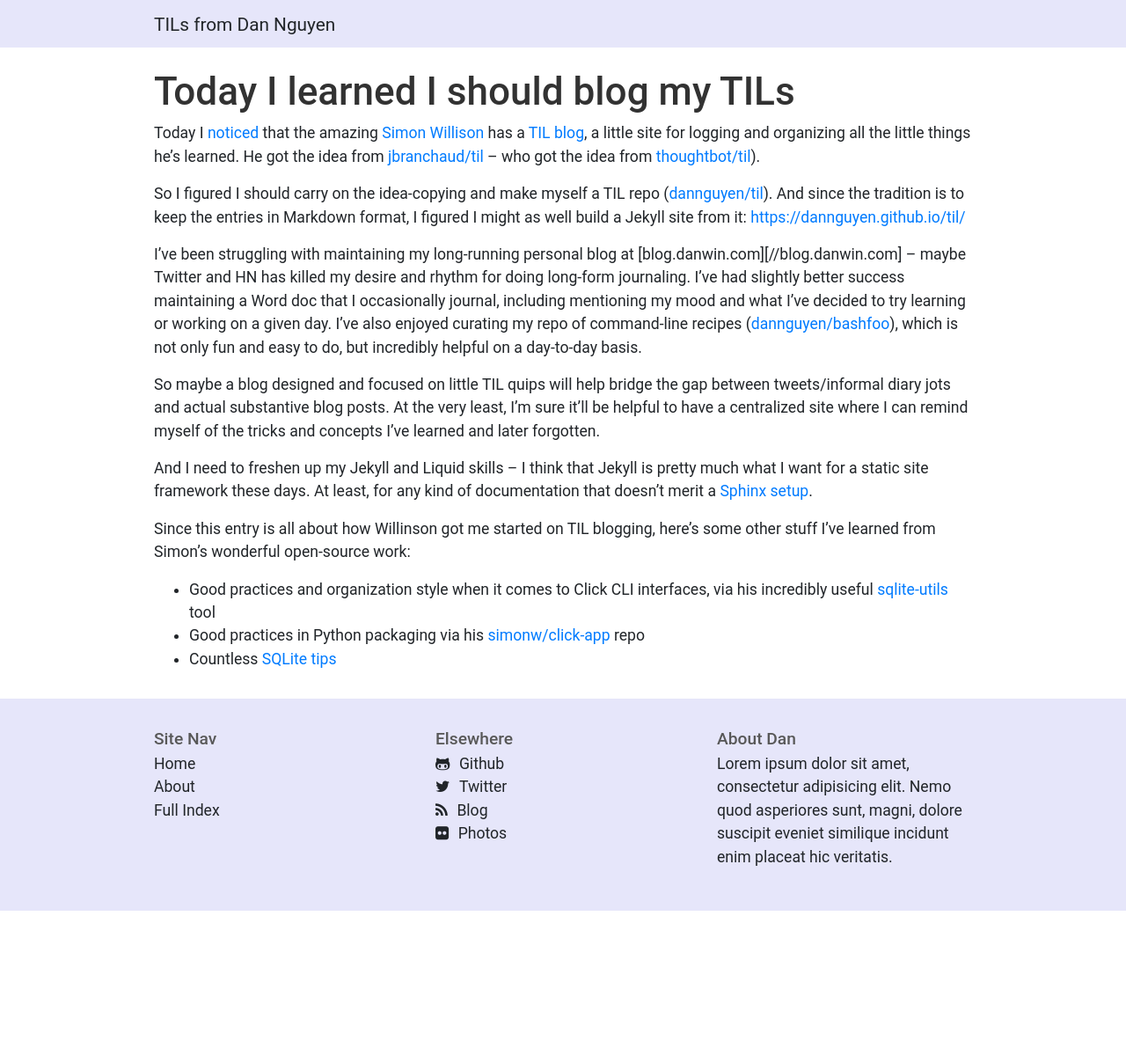
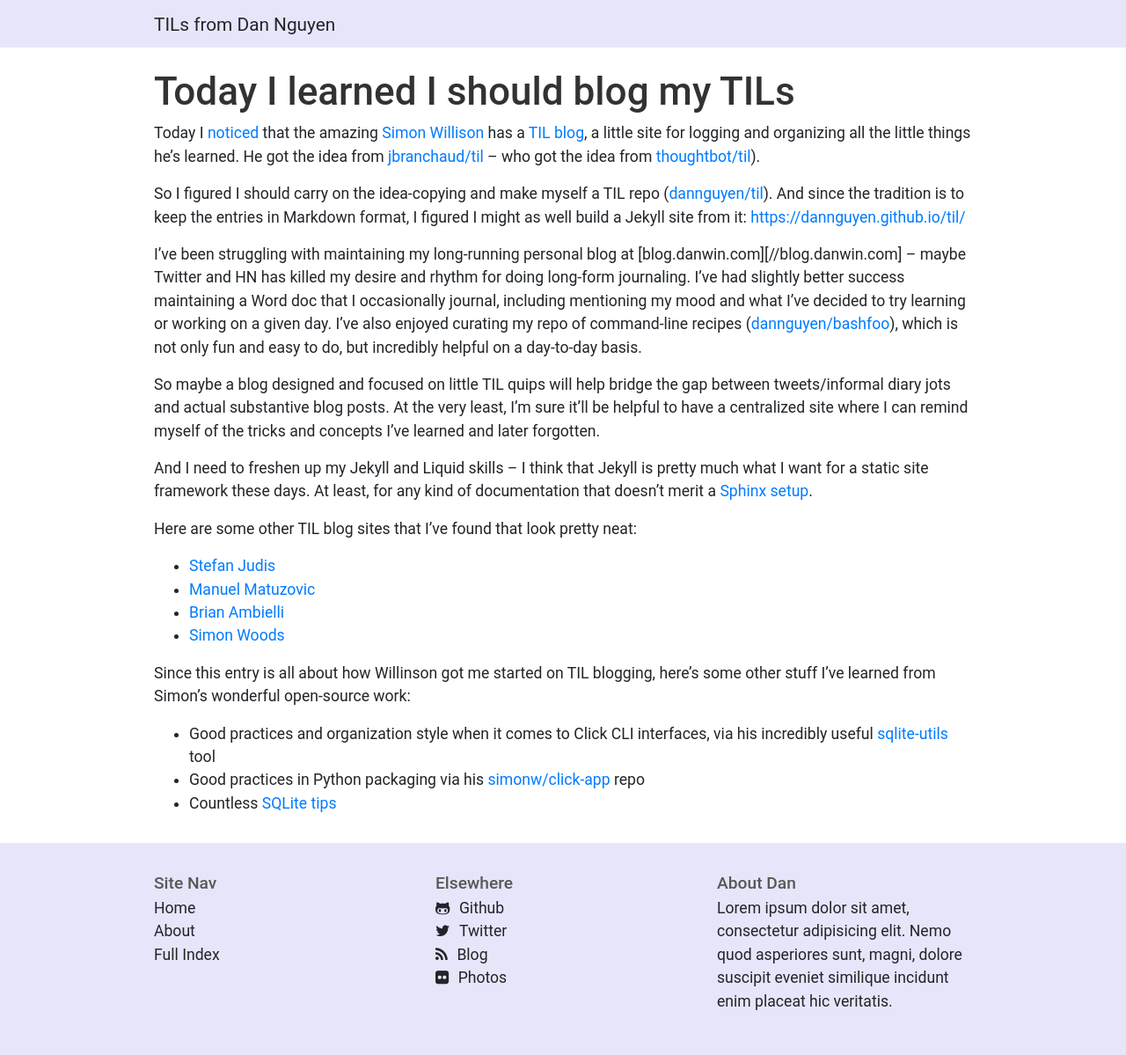
Before and after one commit to dannguyen/til, a Jekyll site: the page built from _posts/2020-10-02-today-i-learned-to-blog-my-tils.md, in a window 1280 px wide. Shown: the whole page at 88% size. Built offline with Jekyll 4.4.1, drawn with Linux system fonts in a browser that asks for light colours; some web fonts are replaced; before the commit the page ends 1035 px from its top, so only the background shows below that.

```diff
--- a/_posts/2020-10-02-today-i-learned-to-blog-my-tils.md
+++ b/_posts/2020-10-02-today-i-learned-to-blog-my-tils.md
@@ -16,6 +17,13 @@ So maybe a blog designed and focused on little TIL quips will help bridge the ga
 
 And I need to freshen up my Jekyll and Liquid skills – I think that Jekyll is pretty much what I want for a static site framework these days. At least, for any kind of documentation that doesn't merit a [Sphinx setup](https://github.com/dannguyen/danssphinx-template).
 
+Here are some other TIL blog sites that I've found that look pretty neat:
+
+- [Stefan Judis](https://www.stefanjudis.com/today-i-learned/)
+- [Manuel Matuzovic](https://www.matuzo.at/til/)
+- [Brian Ambielli](https://bambielli.com/til/)
+- [Simon Woods](https://til.micro.blog/)
+
 
 Since this entry is all about how Willinson got me started on TIL blogging, here's some other stuff I've learned from Simon's wonderful open-source work:
 
```
Also changed, not shown: other parts of _posts/2020-10-02-today-i-learned-to-blog-my-tils.md (+1 -0 lines), about.md (+12 -7 lines), fullindex.md (+2 -3 lines), homepage.md (+4 -1 lines).
